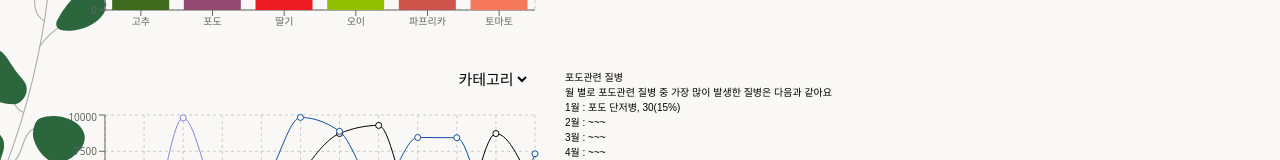
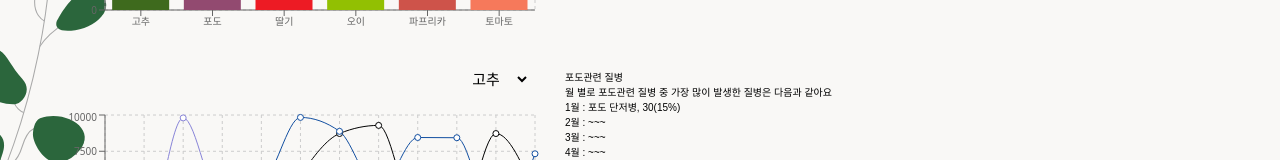
Before and after one commit to S-V-23-BootCamp-Team-F/frontend, a React (Vite) app: page /stastics in a window 1280 px wide. Shown: the part 240-400 px from the top of the page. Built offline with nearby package versions, Linux system fonts and the light colour scheme.

Commit message:
design : 차트 카테고리 수정

```diff
--- a/src/components/Cropchart.tsx
+++ b/src/components/Cropchart.tsx
@@ -44,7 +44,6 @@ const Cropchart = () => {
       "토마토질소결핍": 4287,
       "토마토인결핍": 2487,
       "토마토칼륨결핍": 5782
-
     },
   ]
   return (
--- a/src/components/Periodchart.tsx
+++ b/src/components/Periodchart.tsx
@@ -99,7 +99,7 @@ const Periodchart = () => {
               <YAxis />
               <Tooltip />
               <Legend />
-              <Line type="monotone" dataKey="포도단저병" stroke="#82ca9d" />
+              <Line type="monotone" dataKey="포도탄저병" stroke="#82ca9d" />
               <Line type="monotone" dataKey="포도노균병" stroke="#8884d8" />
               <Line type="monotone" dataKey="포도축과병" stroke="#000000" />
               <Line type="monotone" dataKey="포도일소병" stroke="#124fa1" />
--- a/src/pages/StasticsPage.tsx
+++ b/src/pages/StasticsPage.tsx
@@ -35,13 +35,12 @@ const StasticsPage = () =>{
                     <div className="flex flex-wrap mt-10 align-middle">
                         <div className="flex flex-col">
                             <select className="m-auto mr-4 w-auto bg-background text-center font-kor-bold text-2xl md:mt-0">
-                                <option value="0">카테고리</option>
-                                <option value="1">고추</option>
-                                <option value="2">포도</option>
-                                <option value="3">딸기</option>
-                                <option value="4">오이</option>
-                                <option value="5">파프리카</option>
-                                <option value="6">토마토</option>
+                                <option value="0">고추</option>
+                                <option value="1">포도</option>
+                                <option value="2">딸기</option>
+                                <option value="3">오이</option>
+                                <option value="4">파프리카</option>
+                                <option value="5">토마토</option>
                             </select>
                         {/*아래 차트*/}
                             <div className="ml-0">
```
